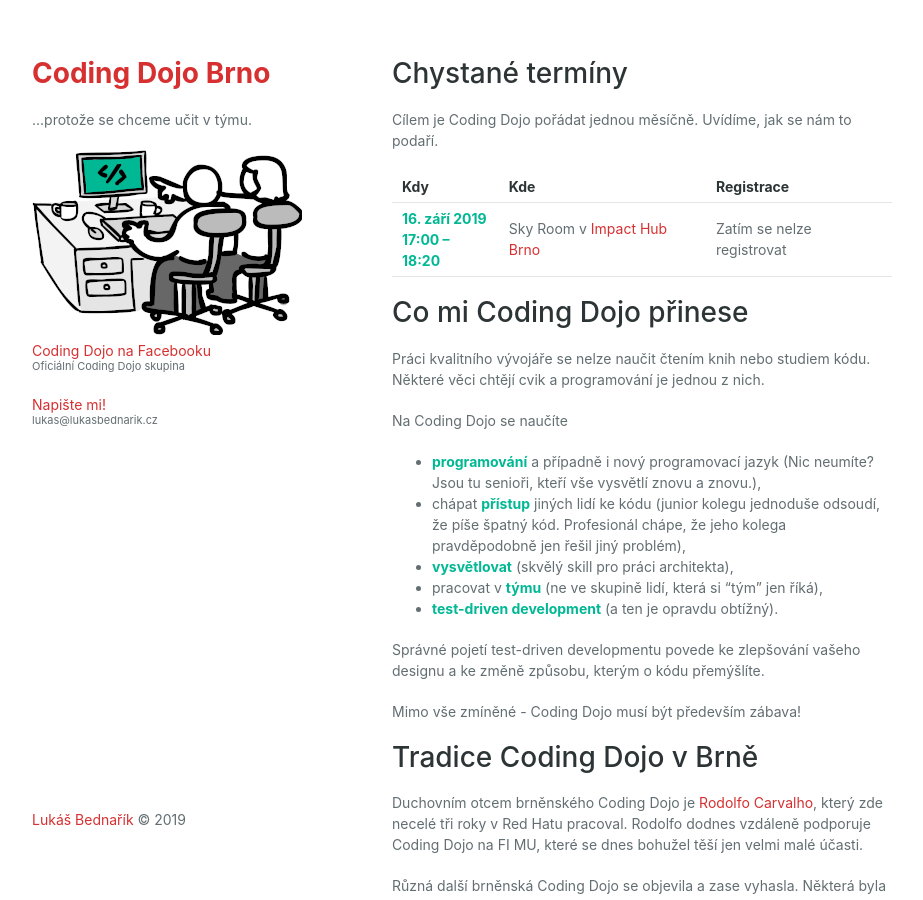
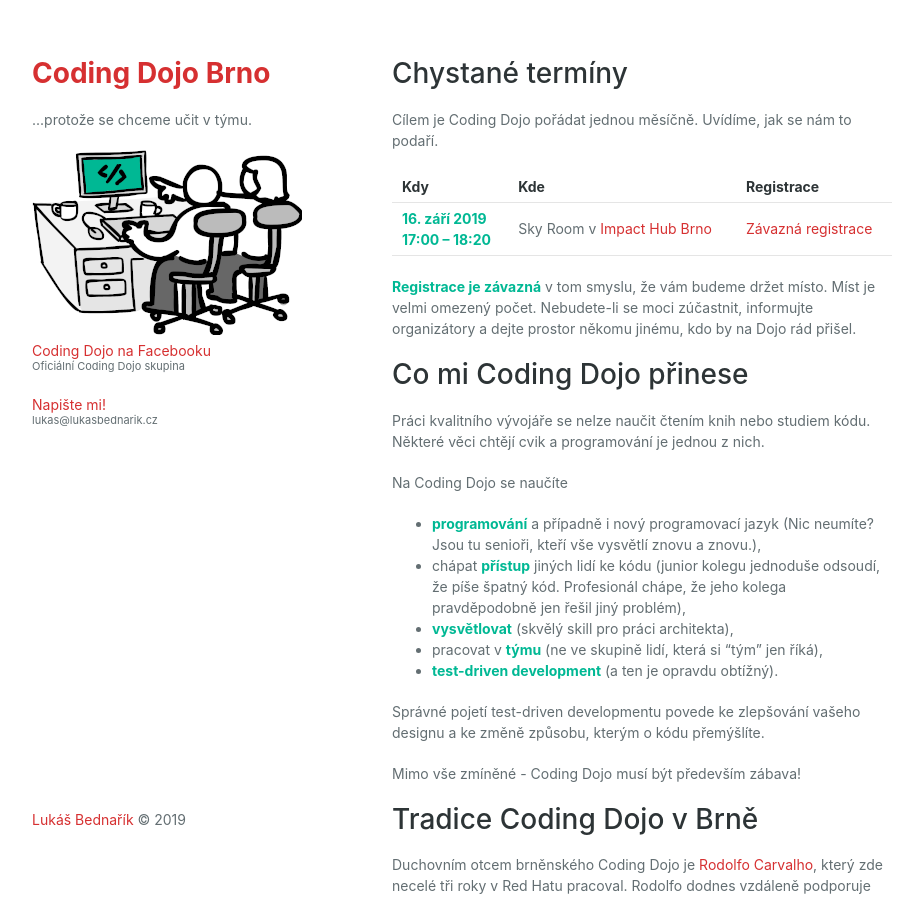
Before and after one commit to lukasbednarik/codingdojobrno.cz, a Jekyll site: the page built from index.md, in a window 1280 px wide and 900 px high. Shown: the whole window, without its empty margins (178-1101 px from the left). Built offline with Jekyll 4.4.1, drawn with Linux system fonts in a browser that asks for light colours.

Commit message:
spustena registrace

```diff
--- a/index.md
+++ b/index.md
@@ -9,7 +9,10 @@ Cílem je Coding Dojo pořádat jednou měsíčně. Uvídíme, jak se nám to po
 
 | Kdy                               | Kde     | Registrace  |
 | --------------------------------- | ------- | ----------- |
-| **16. září 2019**<br /> **17:00 -- 18:20** | Sky Room v [Impact Hub Brno](https://www.hubbrno.cz/) | Zatím se nelze registrovat |
+| **16. září 2019**<br /> **17:00 -- 18:20** | Sky Room v [Impact Hub Brno](https://www.hubbrno.cz/) | [Závazná registrace](https://www.eventbrite.com/e/coding-dojo-brno-registration-68828456767) |
+
+**Registrace je závazná** v tom smyslu, že vám budeme držet místo. Míst je velmi omezený počet. Nebudete-li se moci zúčastnit, informujte organizátory a
+dejte prostor někomu jinému, kdo by na Dojo rád přišel.
 
 # Co mi Coding Dojo přinese
 
```
